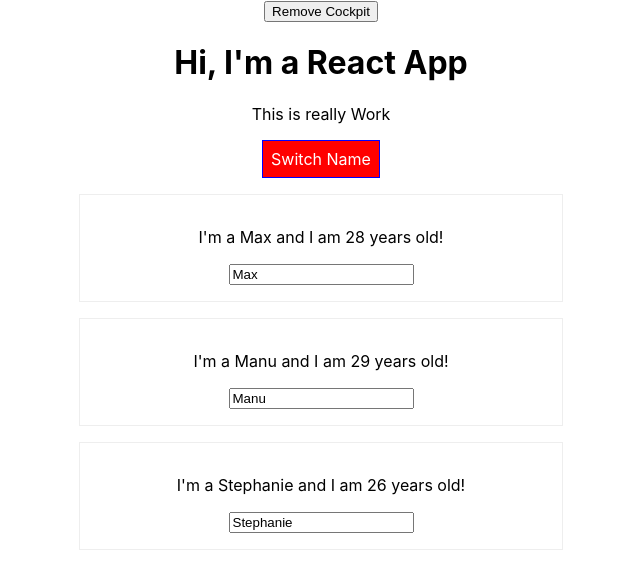
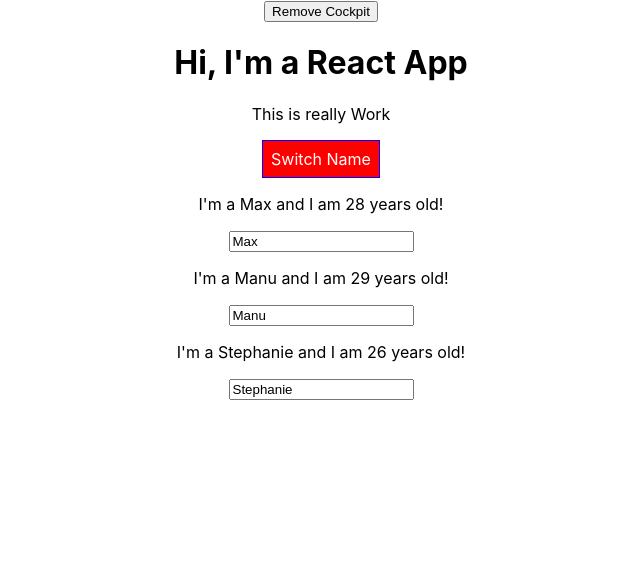
Before and after one commit to ag502/react-study, a React app in the folder react-complete-guide/: page / in a window 1280 px wide. Both pictures are taken after a click on the button "Switch Name". Shown: the top 572 px of the page, without its empty margins (319-959 px from the left). Built offline with nearby package versions, Linux system fonts and the light colour scheme.

Commit message:
Rendering Adjacent Components

```diff
--- a/react-complete-guide/src/components/Persons/Person/Person.js
+++ b/react-complete-guide/src/components/Persons/Person/Person.js
@@ -31,19 +31,18 @@ const StyledDiv = styled.div`
 class Person extends Component {
   render() {
     console.log("[Person.js] render");
-    return (
-      <StyledDiv>
-        <p onClick={this.props.click}>
+    return [
+      <p key="il" onClick={this.props.click}>
         I'm a {this.props.name} and I am {this.props.age} years old!
-        </p>
-        <p>{this.props.children}</p>
+      </p>,
+      <p key="i2">{this.props.children}</p>,
       <input
+        key="i3"
         type="text"
         onChange={this.props.changed}
         value={this.props.name}
       />
-      </StyledDiv>
-    );
+    ];
   }
 }
 
```
Lines whose indentation alone changed are shown as unchanged.
